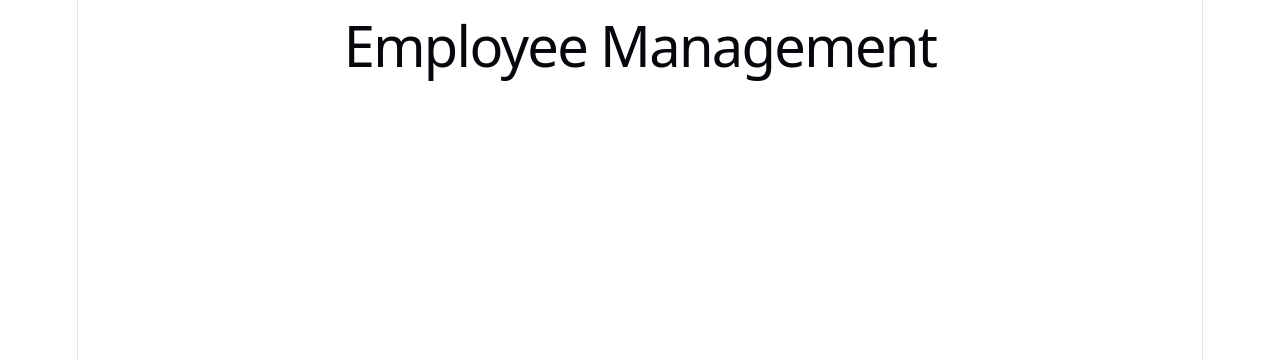
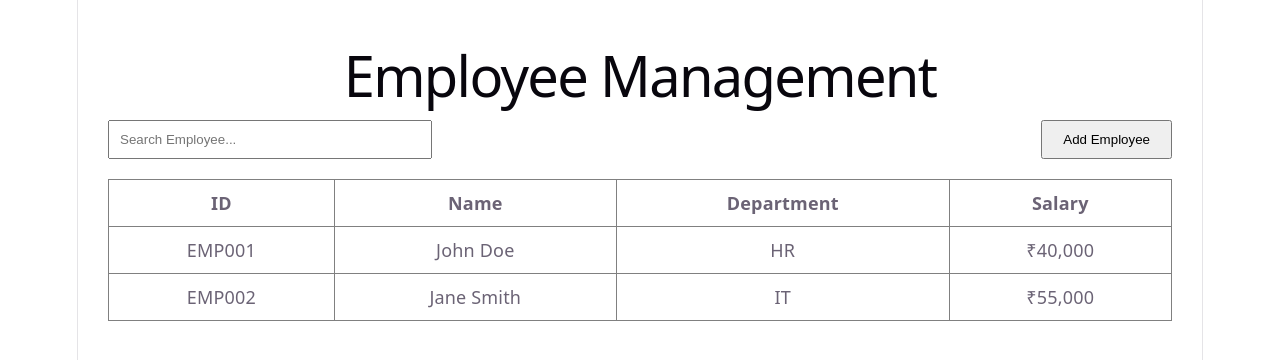
Before and after one commit to Saloni-Joshi-codes/Internship_project_01, a React (Vite) app in the folder client/: page /employees in a window 1280 px wide. Shown: the top 360 px of the page. Built offline with nearby package versions, Linux system fonts and the light colour scheme.

Commit message:
Created employee management interface

```diff
--- a/client/src/pages/Employee.jsx
+++ b/client/src/pages/Employee.jsx
@@ -1,7 +1,66 @@
 function Employee() {
   return (
-    <div>
+    <div style={{ padding: "30px" }}>
       <h1>Employee Management</h1>
+
+      <div
+        style={{
+          display: "flex",
+          justifyContent: "space-between",
+          marginTop: "20px",
+          marginBottom: "20px",
+        }}
+      >
+        <input
+          type="text"
+          placeholder="Search Employee..."
+          style={{
+            width: "300px",
+            padding: "10px",
+          }}
+        />
+
+        <button
+          style={{
+            padding: "10px 20px",
+            cursor: "pointer",
+          }}
+        >
+          Add Employee
+        </button>
+      </div>
+
+      <table
+        border="1"
+        width="100%"
+        cellPadding="10"
+        style={{ borderCollapse: "collapse" }}
+      >
+        <thead>
+          <tr>
+            <th>ID</th>
+            <th>Name</th>
+            <th>Department</th>
+            <th>Salary</th>
+          </tr>
+        </thead>
+
+        <tbody>
+          <tr>
+            <td>EMP001</td>
+            <td>John Doe</td>
+            <td>HR</td>
+            <td>₹40,000</td>
+          </tr>
+
+          <tr>
+            <td>EMP002</td>
+            <td>Jane Smith</td>
+            <td>IT</td>
+            <td>₹55,000</td>
+          </tr>
+        </tbody>
+      </table>
     </div>
   );
 }
```
